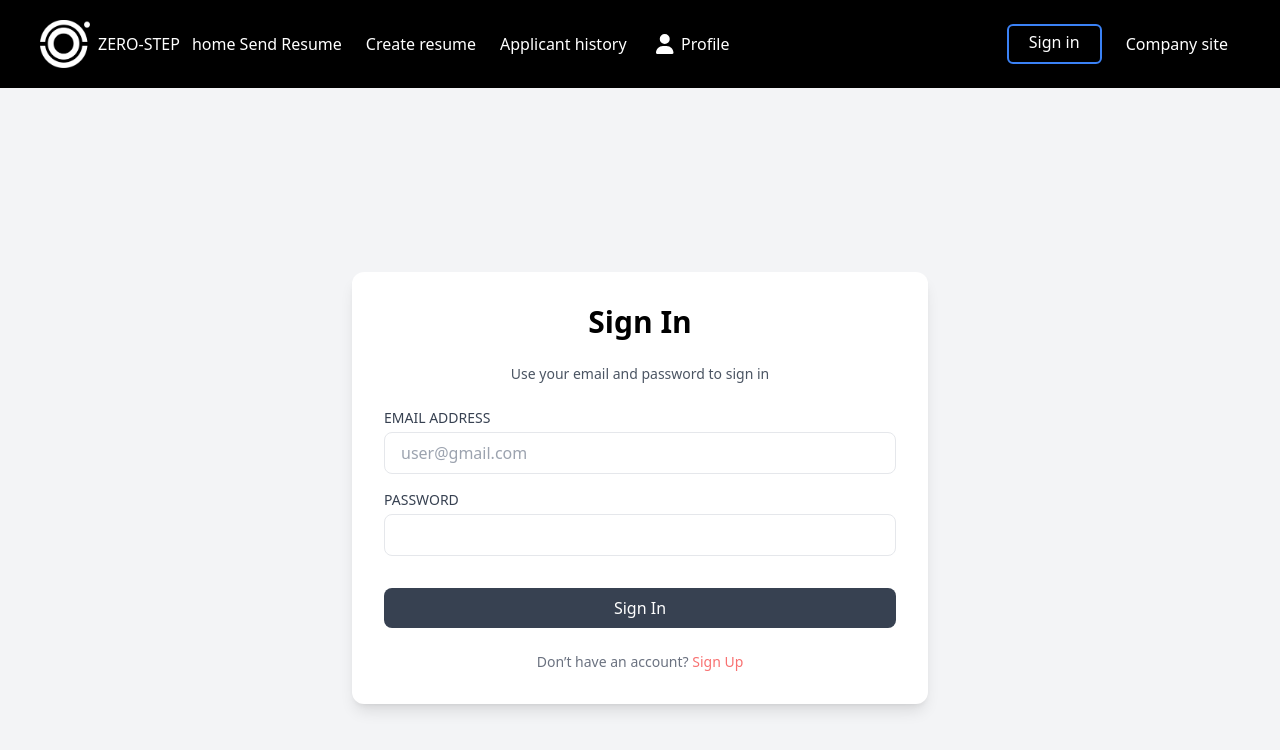
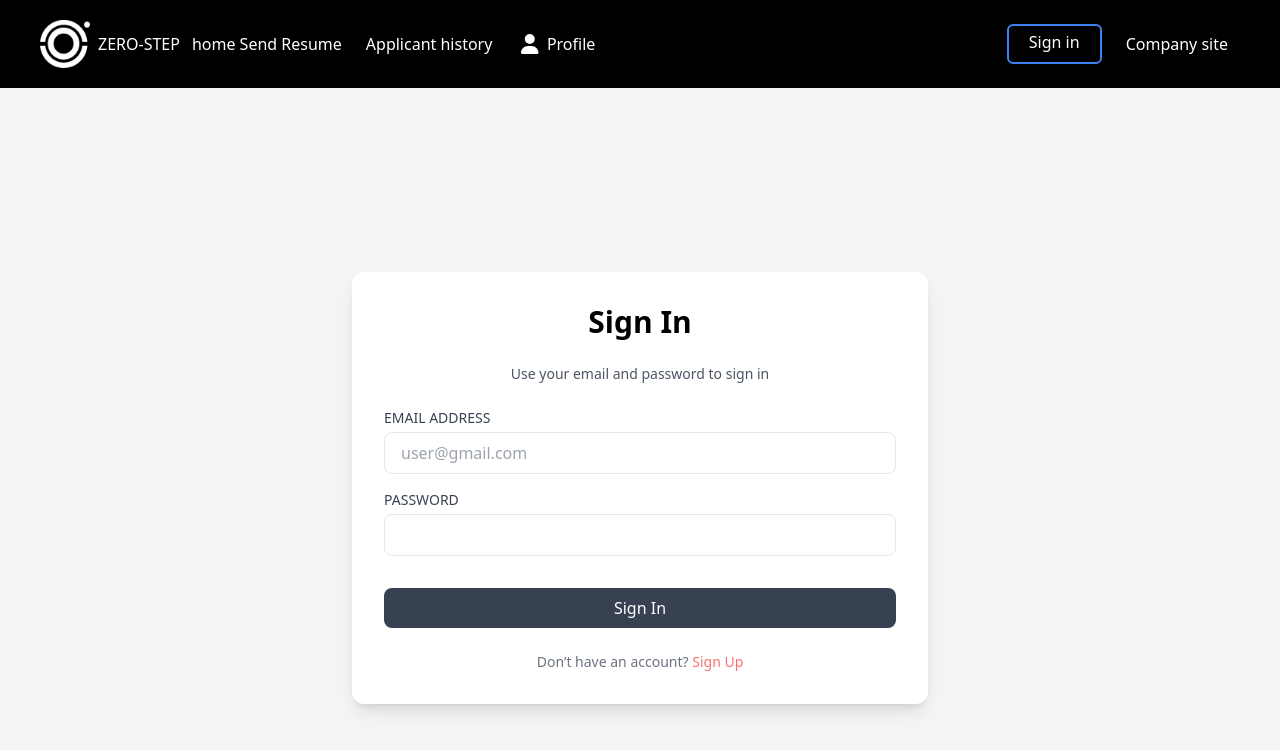
Before and after one commit to YoSirawit/ZeroStep, a Next.js app: page /login in a window 1280 px wide. Shown: the top 750 px of the page. Built offline with nearby package versions, Linux system fonts and the light colour scheme.

Commit message:
company page final

```diff
--- a/app/company/page.jsx
+++ b/app/company/page.jsx
@@ -11,6 +11,7 @@ import { faPlus, faMinus, faEye, faCheck, faTimes } from '@fortawesome/free-soli
 function CompanyPage() {
     const [isJobContent1Visible, setJobContent1Visible] = useState(true);
     const [isJobContent2Visible, setJobContent2Visible] = useState(true);
+    const [isPopupVisible, setPopupVisible] = useState(false); // สำหรับเปิด/ปิด Popup
     const [jobs, setJobs] = useState([
         { title: 'Position 1', candidates: 3, isOpen: true },
         { title: 'Position 2', candidates: 2, isOpen: false },
--- a/app/components/Navbar.tsx
+++ b/app/components/Navbar.tsx
@@ -23,7 +23,6 @@ function Navbar() {
                   {/* เมนูรายการ */}
                   <ul className='flex items-center'>
                     <li className='mx-3'><Link href="/homeSendResume" legacyBehavior><a>home Send Resume</a></Link></li>
-                      <li className='mx-3'><Link href="/createResume" legacyBehavior><a>Create resume</a></Link></li>
                       <li className='mx-3'><Link href="/history" legacyBehavior><a>Applicant history</a></Link></li>
                       <li className='mx-3'>
                           <Link href="/profile" legacyBehavior>
```
